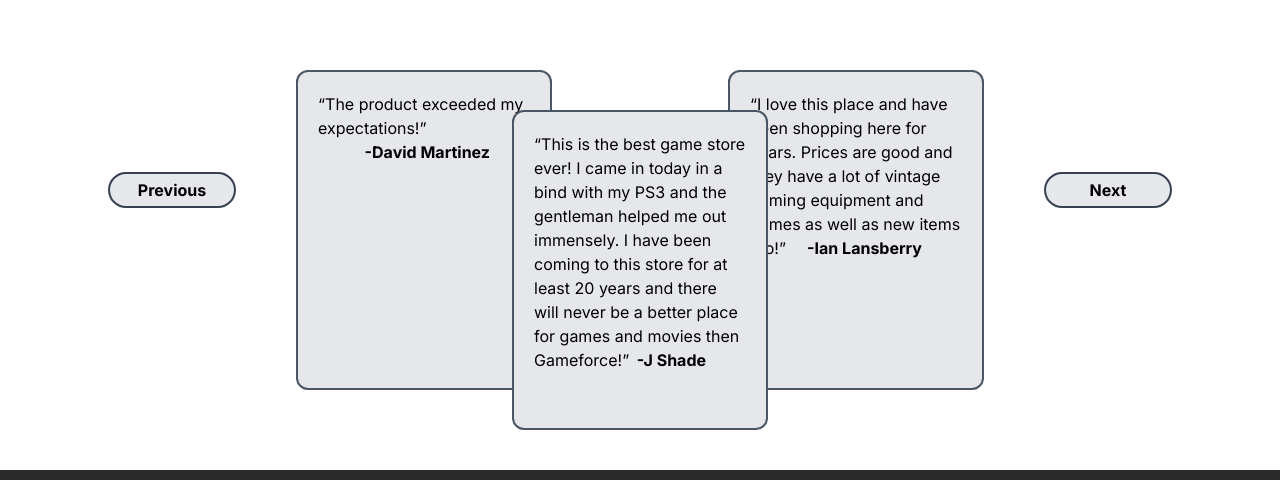
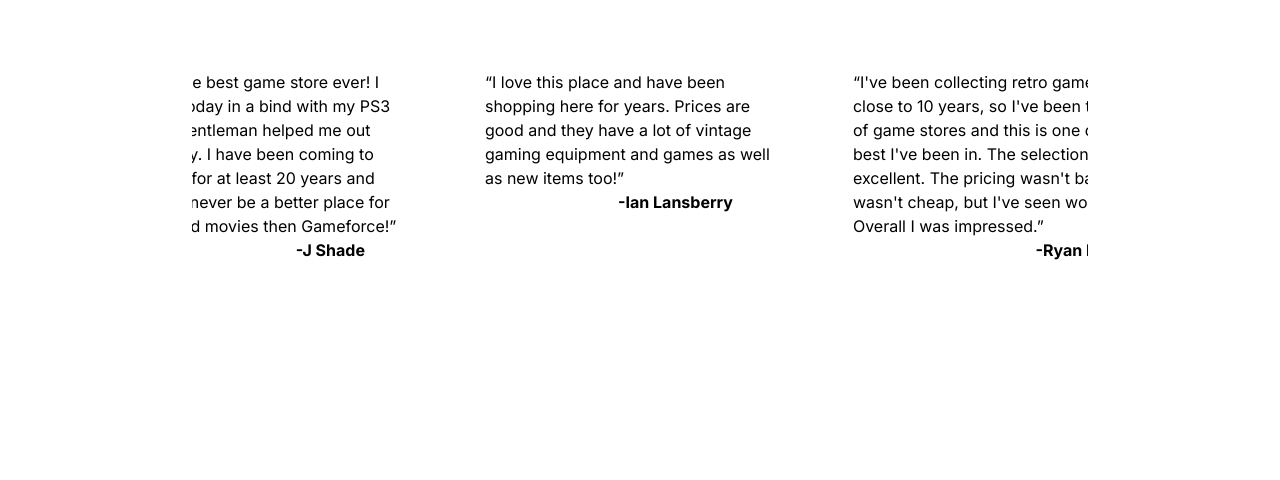
Before and after one commit to ProjectGameForce/ProjectGameForceFE, a Next.js app: page / in a window 1280 px wide. Shown: the part 820-1300 px from the top of the page. Built offline with nearby package versions, Linux system fonts and the light colour scheme; a web font is replaced by a local one.

Commit message:
spinner styles

```diff
--- a/app/ReviewProps.tsx
+++ b/app/ReviewProps.tsx
@@ -10,9 +10,9 @@
   const { name, review } = reviewObj;
   return (
     <div
-      className={`-mx-5 hover:w-72 hover:mx-0 hover:h-96 hover:text-xl w-64 h-80 border-2 rounded-xl ${styles} border-gray-600 bg-gray-200`}
+      className={`hover:w-72 hover:mx-0 hover:h-96 hover:text-xl w-72 h-60 mx-10 rounded-xl ${styles} transition-transform duration-1000 ease-in-out`}
     >
-      <div className="m-5">
+      <div className="">
         <q>{review}</q>
         <h1 className="float-right mr-10 font-bold">-{name}</h1>
       </div>
--- a/app/Spinner.tsx
+++ b/app/Spinner.tsx
@@ -1,20 +1,18 @@
 "use client";
-import React, { useState } from "react";
+import React, { useState, useEffect } from "react";
 import { reviewList } from "./page";
 import { Review } from "./ReviewProps";
 import { SliderButton } from "./SliderButton";
 
 export function Spinner() {
   const [currentIndex, setCurrentIndex] = useState(0);
-  const buttonStyles = "b-2 bg-gray-200 border-gray-700 mx-5";
-  const goToPrev = () => {
+  /* const goToPrev = () => {
     setCurrentIndex((currentCurrentIndex) => {
       return currentCurrentIndex === 0
         ? reviewList.length - 1
         : currentCurrentIndex - 1;
     });
-  };
-
+  }; */
   const goNext = () => {
     setCurrentIndex((currentCurrentIndex) => {
       return currentCurrentIndex === reviewList.length - 1
@@ -22,29 +20,50 @@
         : currentCurrentIndex + 1;
     });
   };
+
+  useEffect(() => {
+    let interval: any;
+    const startAutoScroll = () => {
+      interval = setInterval(goNext, 3000);
+    };
+    startAutoScroll();
+    /* const stopScroll = () => {
+      clearInterval(interval);
+    }; */
+
+    /* const spinnerElement = document.getElementById("spinnerId");
+    spinnerElement?.addEventListener("mouseenter", stopScroll);
+    spinnerElement?.addEventListener("mouseleave", startAutoScroll); */
+    return () => {
+      clearInterval(interval);
+      /* spinnerElement?.removeEventListener("mouseenter", stopScroll);
+      spinnerElement?.removeEventListener("mouseleave", startAutoScroll); */
+    };
+  }, [reviewList, goNext]);
   return (
-    <div className="flex flex-row mx-10 justify-center items-center my-20 w-[70%]">
-      <SliderButton onClick={goToPrev}>Previous</SliderButton>
-      <div className="flex flex-col md:flex-row justify-center h-60">
+    <div className="flex flex-row mx-10 justify-center items-center my-20 w-[70%] overflow-hidden ">
+      <div
+        className="flex flex-col md:flex-row justify-center h-72 transition-transform duration-1000 ease-in-out"
+        style={{ transform: `translateX(-${currentIndex}%)` }}
+      >
         <Review
           reviewObj={
             reviewList[
               currentIndex === 0 ? reviewList.length - 1 : currentIndex - 1
             ]
           }
-          styles={" -z-10"}
+          styles={""}
         />
-        <Review reviewObj={reviewList[currentIndex]} styles={" mt-10"} />
+        <Review reviewObj={reviewList[currentIndex]} styles={""} />
         <Review
           reviewObj={
             reviewList[
               currentIndex === reviewList.length - 1 ? 0 : currentIndex + 1
             ]
           }
-          styles={"-z-10 "}
+          styles={""}
         />
       </div>
-      <SliderButton onClick={goNext}>Next</SliderButton>
     </div>
   );
 }
--- a/app/page.tsx
+++ b/app/page.tsx
@@ -102,7 +102,7 @@
           referrerPolicy="no-referrer-when-downgrade"
         ></iframe>
       </div>
-      <div className="flex justify-center flex-row">
+      <div id="spinnerId" className="flex justify-center flex-row">
         <Spinner />
       </div>
 
```
